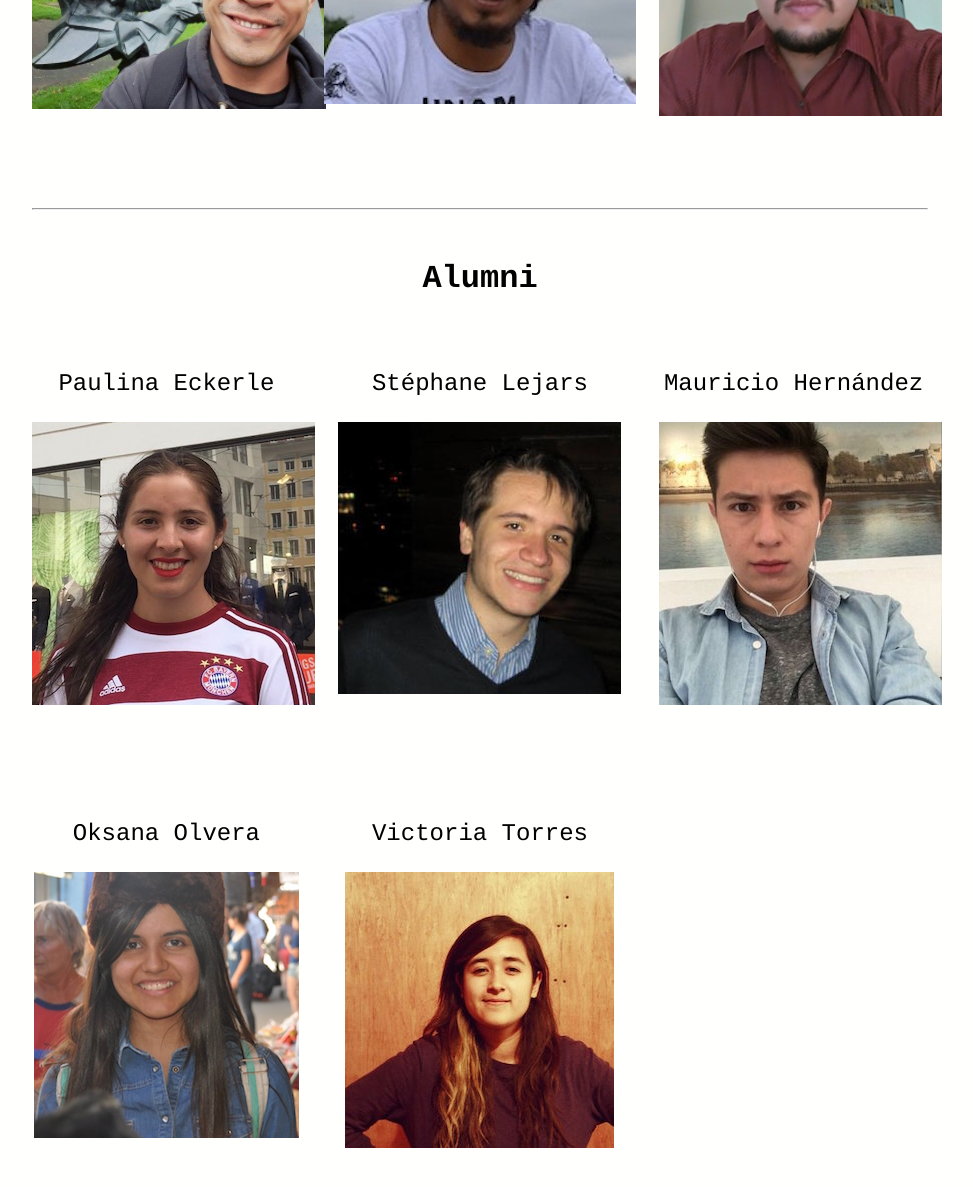
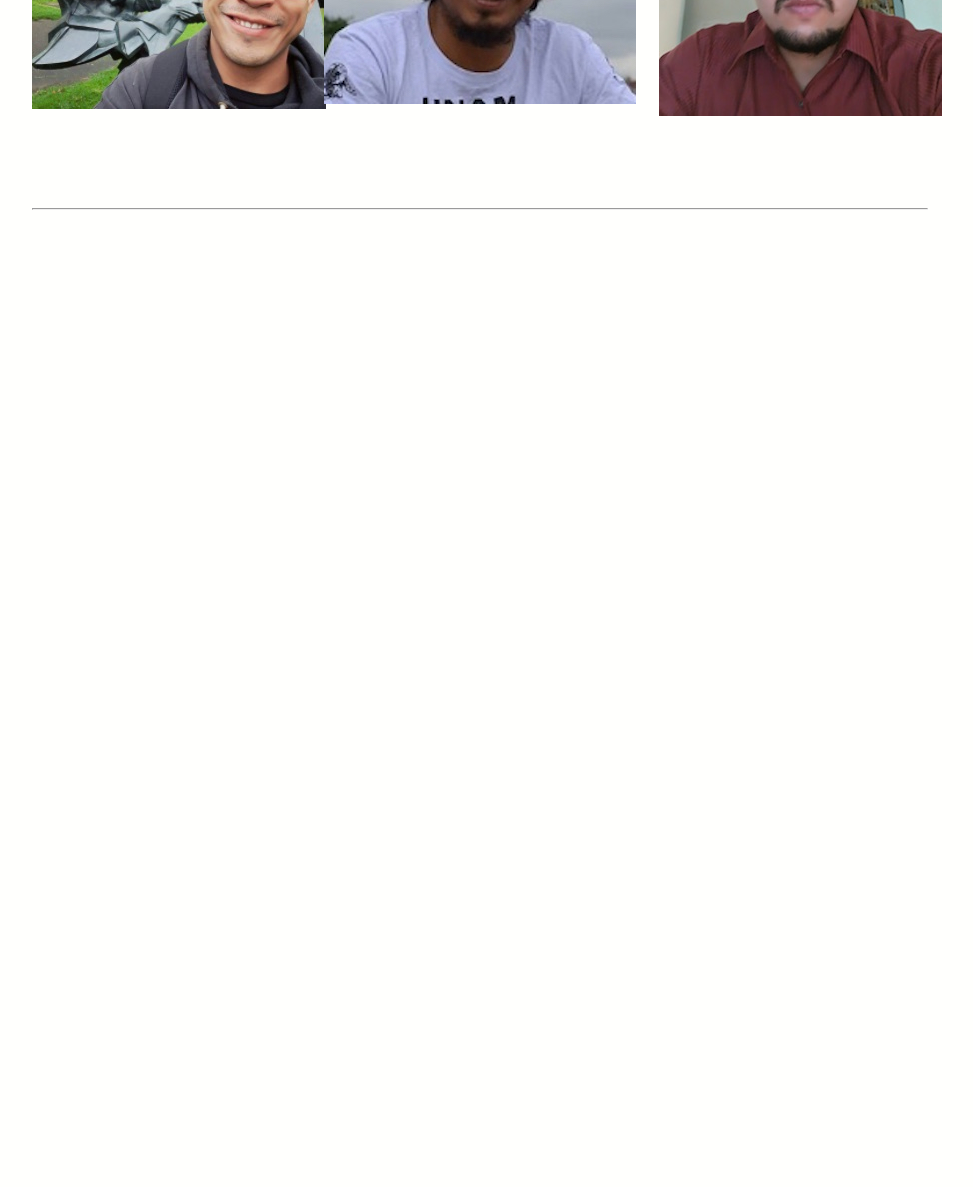
Before and after one commit to BouzasLab25/bouzaslab25.github.io, a Jekyll site: the page built from people/index.html, in a window 1280 px wide and 1400 px high, scrolled down 2527 px. Shown: the top 1187 px of the window, without its empty margins (160-1133 px from the left). Built offline with Jekyll 4.4.1, drawn with Linux system fonts in a browser that asks for light colours.

Commit message:
Update index.html

```diff
--- a/people/index.html
+++ b/people/index.html
@@ -76,34 +76,4 @@ title: Lab25 Members
 	  <a href="/people/nino.html"><img class="displayed" src="/images/nino.jpg" /></a>
   </div>
 
-
-
-
 <hr />
-<h3>Alumni</h3>
-
-  <div class="left">
-   <p><a class='lu' href="/people/paulina.html">Paulina Eckerle</a></p>
-	  <a href="/people/paulina.html"><img class="displayed" src="/images/paulina.png" /></a>
-  </div>
-
-   <div class="center">
-    <p><a class='lu' href="/people/stephane.html">Stéphane Lejars</a></p>
-	   <a href="/people/stephane.html"><img class="displayed" src="/images/stephane.jpg" /></a>
-  </div>
-
-  <div class="right">
-   <p><a class='lu' href="/people/mauricio.html">Mauricio Hernández</a></p>
-	  <a href="/people/mauricio.html"><img class="displayed" src="/images/mauricio.jpg" /></a>
-  </div>
-
-   <div class="left">
-   <p><a class='lu' href="/people/oksana.html">Oksana Olvera</a></p>
-	   <a href="/people/oksana.html"><img class="displayed" src="/images/oksana.jpg" /></a>
-  </div>
-
-
-  <div class="center">
-   <p><a class='lu' href="/people/victoria.html">Victoria Torres</a></p>
-	  <a href="/people/victoria.html"><img class="displayed" src="/images/victoria.jpg" /></a>
-  </div>
```
